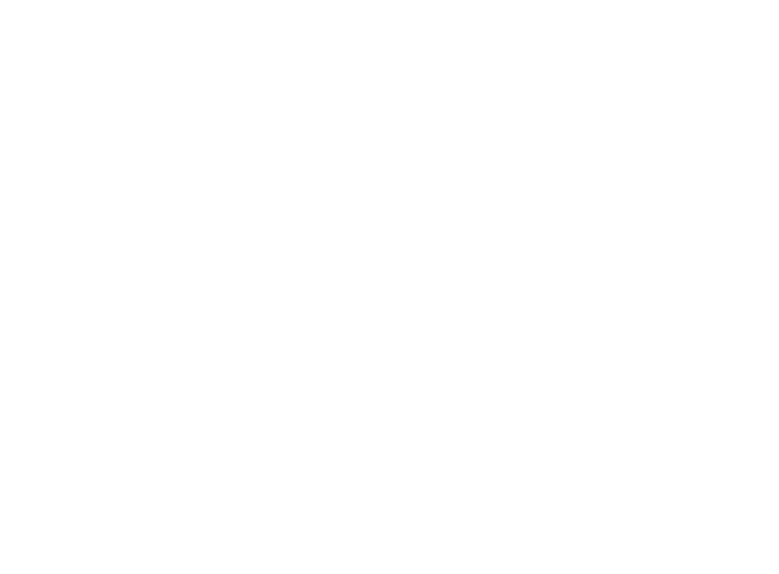
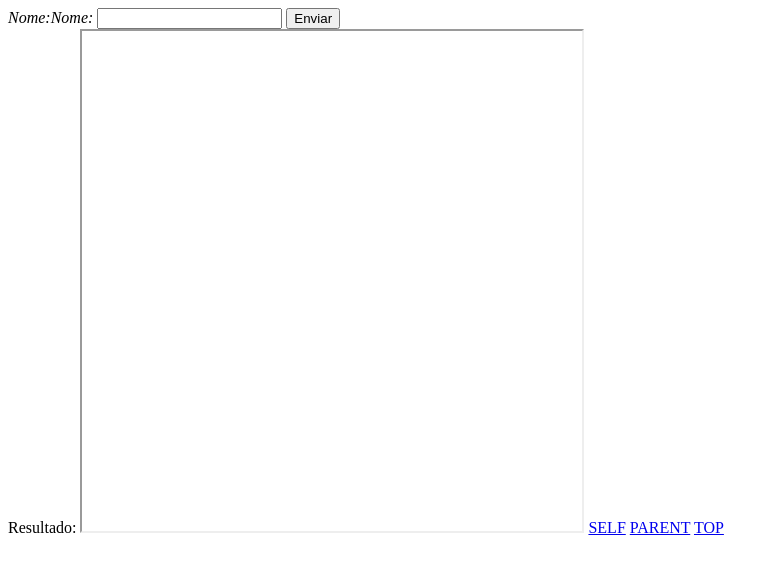
Before and after one commit to obpc/obpc-cadastro, a plain HTML site: page index.html in a window 1280 px wide. Shown: the whole page, without its empty margins (0-779 px from the left). Drawn offline with Linux system fonts and the light colour scheme.

Commit message:
index.html completinho

```diff
--- a/index.html
+++ b/index.html
@@ -1,8 +1,19 @@
 <html>
     <head>
-
+        <meta charset="utf-8" />
+        <link href="">
     </head>
     <body>
-
+        <label for="nome"><em>Nome:</em><em>Nome:</em></label>
+        <input id="nome" />
+        <button id="btn" onclick="exibirTexto()">Enviar</button>
+        <br />
+        <span id="result">Resultado:</span>
+        <iframe width="500px" height="500px">
+        </iframe>
+        <a href="https://www.google.com" target="_self">SELF</a>
+        <a href="https://www.google.com" target="_parent">PARENT</a>
+        <a href="https://www.google.com" target="_top">TOP</a>
     </body>
+    <script type="text/javascript" src="script.js"></script>
 </html>
```
